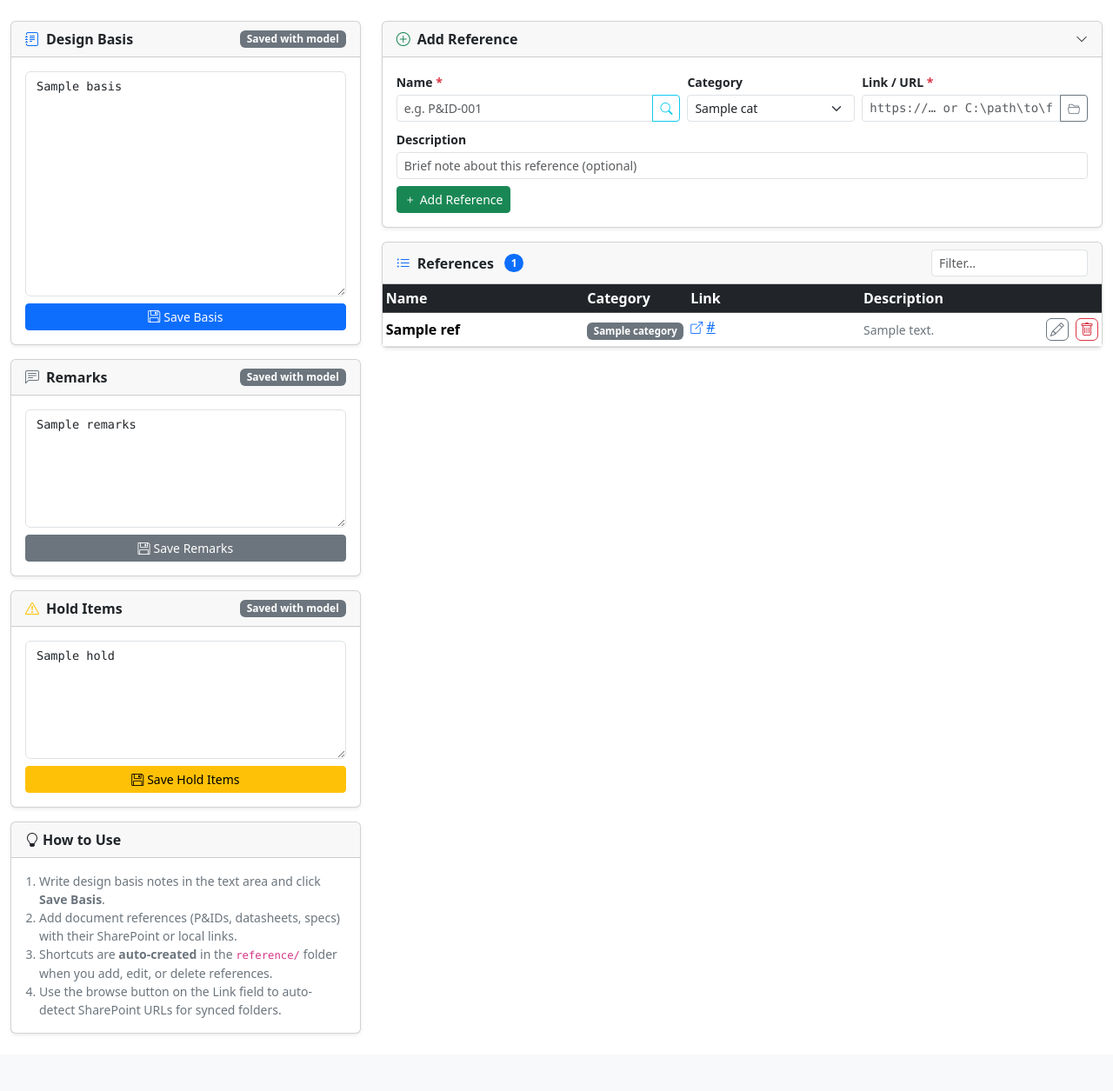
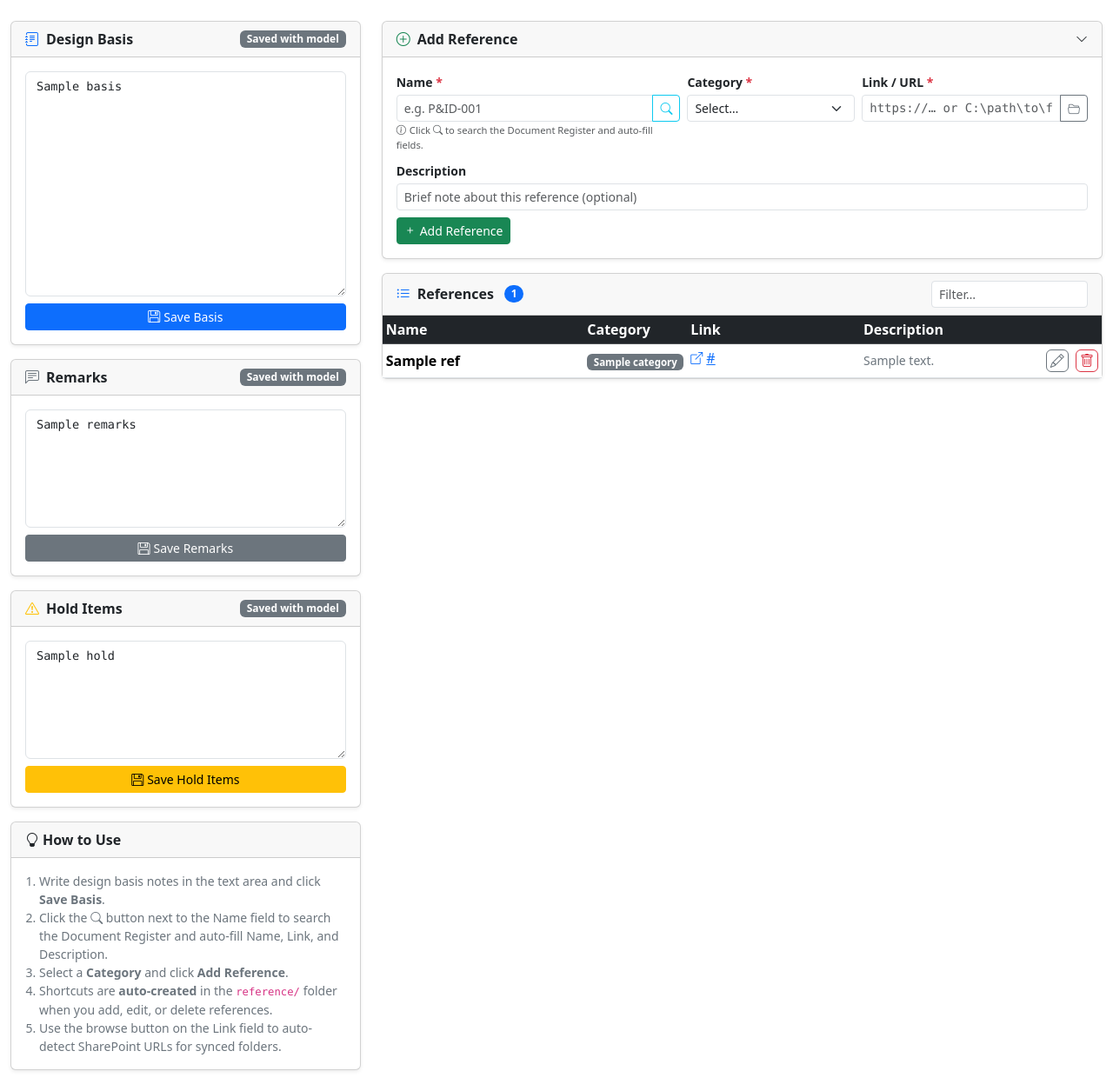
Before and after one commit to Unmask06/pyKorf, a Flask app: template pykorf/use_case/web/templates/references.html in a window 1280 px wide. Shown: the part 57-1312 px from the top of the page at 87% size. Before the commit the page ends 1246 px from the top, so only its background shows below. Run offline with Flask 3, Linux system fonts and the light colour scheme; the template is opened without the code that fills it: most values are stand-ins (such as "Sample title", 1, 10 or a date in 2020); parts of the project's set-up code (start-up, migrations or seed data) failed here and were passed over; some libraries are stand-ins or nearby versions.

Commit message:
feat: improve reference search UX — taller modal, sort by modified, wider Name column, category placeholder, search hints

```diff
--- a/pykorf/use_case/web/doc_register/db_ops.py
+++ b/pykorf/use_case/web/doc_register/db_ops.py
@@ -124,7 +124,8 @@ def search_eddr_by_title(query: str, limit: int = 50) -> list[dict[str, str]]:
 def search_query_by_name(doc_no: str, limit: int = 20) -> list[dict[str, str]]:
     """Search query entries where name contains the document number.
 
-    Returns both Items (files) and Folders.
+    Returns both Items (files) and Folders, sorted by modified time
+    descending (latest first).
 
     Args:
         doc_no: Document number to search for in the name field.
@@ -149,6 +150,7 @@ def search_query_by_name(doc_no: str, limit: int = 20) -> list[dict[str, str]]:
                 QueryEntry.item_type,
             )
             .filter(QueryEntry.name.ilike(term))
+            .order_by(QueryEntry.modified.desc())
             .limit(limit)
             .all()
         )
--- a/pykorf/use_case/web/static/doc_register.js
+++ b/pykorf/use_case/web/static/doc_register.js
@@ -114,8 +114,8 @@
     }
 
     var html = '<table class="table table-sm table-hover mb-0"><thead class="table-light">' +
-      '<tr><th style="width:28%">Name</th><th style="width:14%">Type</th>' +
-      '<th style="width:18%">Modified</th><th style="width:20%">Modified By</th>' +
+      '<tr><th style="width:45%">Name</th><th style="width:10%">Type</th>' +
+      '<th style="width:13%">Modified</th><th style="width:14%">Modified By</th>' +
       '<th>Path</th></tr></thead><tbody>';
 
     results.forEach(function(r) {
--- a/pykorf/use_case/web/templates/references.html
+++ b/pykorf/use_case/web/templates/references.html
@@ -88,7 +88,8 @@
       <div class="card-body small text-secondary">
         <ol class="ps-3 mb-0">
           <li>Write design basis notes in the text area and click <strong>Save Basis</strong>.</li>
-          <li>Add document references (P&amp;IDs, datasheets, specs) with their SharePoint or local links.</li>
+          <li>Click the <i class="bi bi-search"></i> button next to the Name field to search the Document Register and auto-fill Name, Link, and Description.</li>
+          <li>Select a <strong>Category</strong> and click <strong>Add Reference</strong>.</li>
           <li>Shortcuts are <strong>auto-created</strong> in the <code>reference/</code> folder when you add, edit, or delete references.</li>
           <li>Use the browse button on the Link field to auto-detect SharePoint URLs for synced folders.</li>
         </ol>
@@ -130,10 +131,14 @@
                     <i class="bi bi-search"></i>
                   </button>
                 </div>
+                <div class="form-text" style="font-size:.7rem; margin-top:2px;">
+                  <i class="bi bi-info-circle me-1"></i>Click <i class="bi bi-search"></i> to search the Document Register and auto-fill fields.
+                </div>
               </div>
               <div class="col-md-3">
-                <label class="form-label small fw-semibold mb-1">Category</label>
-                <select class="form-select form-select-sm" name="category" id="add-category">
+                <label class="form-label small fw-semibold mb-1">Category <span class="text-danger">*</span></label>
+                <select class="form-select form-select-sm" name="category" id="add-category" required>
+                  <option value="" disabled selected>Select…</option>
                   {% for cat in categories %}
                   <option value="{{ cat }}">{{ cat }}</option>
                   {% endfor %}
@@ -271,7 +276,7 @@
           <input type="text" class="form-control form-control-sm" id="eddr-search"
                  placeholder="Type to search EDDR titles (e.g. 'Single Line Diagram', 'P&ID')..."
                  autocomplete="off" />
-          <div id="eddr-results" class="mt-2" style="max-height:180px; overflow-y:auto;">
+          <div id="eddr-results" class="mt-2" style="max-height:280px; overflow-y:auto;">
             <div class="text-center text-secondary py-3">
               <i class="bi bi-search d-block fs-5 mb-1"></i>Type to search documents by title...
             </div>
@@ -285,7 +290,7 @@
           <label class="form-label small fw-semibold mb-1">
             <span class="badge bg-success me-1">Step 2</span>Select File or Folder
           </label>
-          <div id="query-results" style="max-height:260px; overflow-y:auto;">
+          <div id="query-results" style="max-height:360px; overflow-y:auto;">
             <div class="text-center text-secondary py-3">
               <i class="bi bi-hand-index d-block fs-5 mb-1"></i>Select a document above to see available files
             </div>
@@ -296,7 +301,7 @@
       <div class="modal-footer py-1">
         <small class="text-secondary me-auto">
           <i class="bi bi-info-circle me-1"></i>
-          Selecting a file auto-fills the Name, Link, and Description fields.
+          Step 1: Search by title → click a document. Step 2: Pick a file → auto-fills Name, Link, Description.
         </small>
         <button type="button" class="btn btn-sm btn-secondary" data-bs-dismiss="modal">Close</button>
       </div>
```
